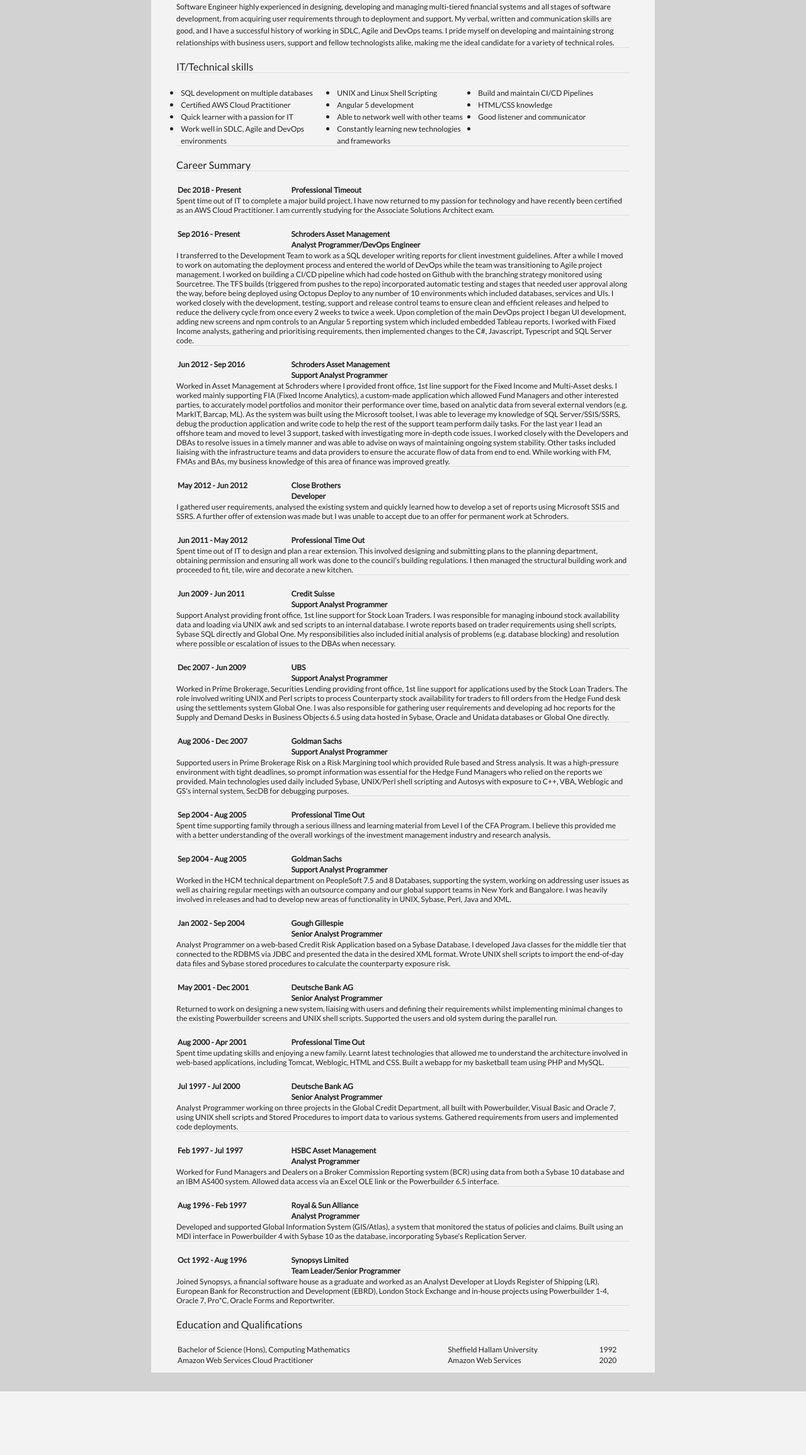
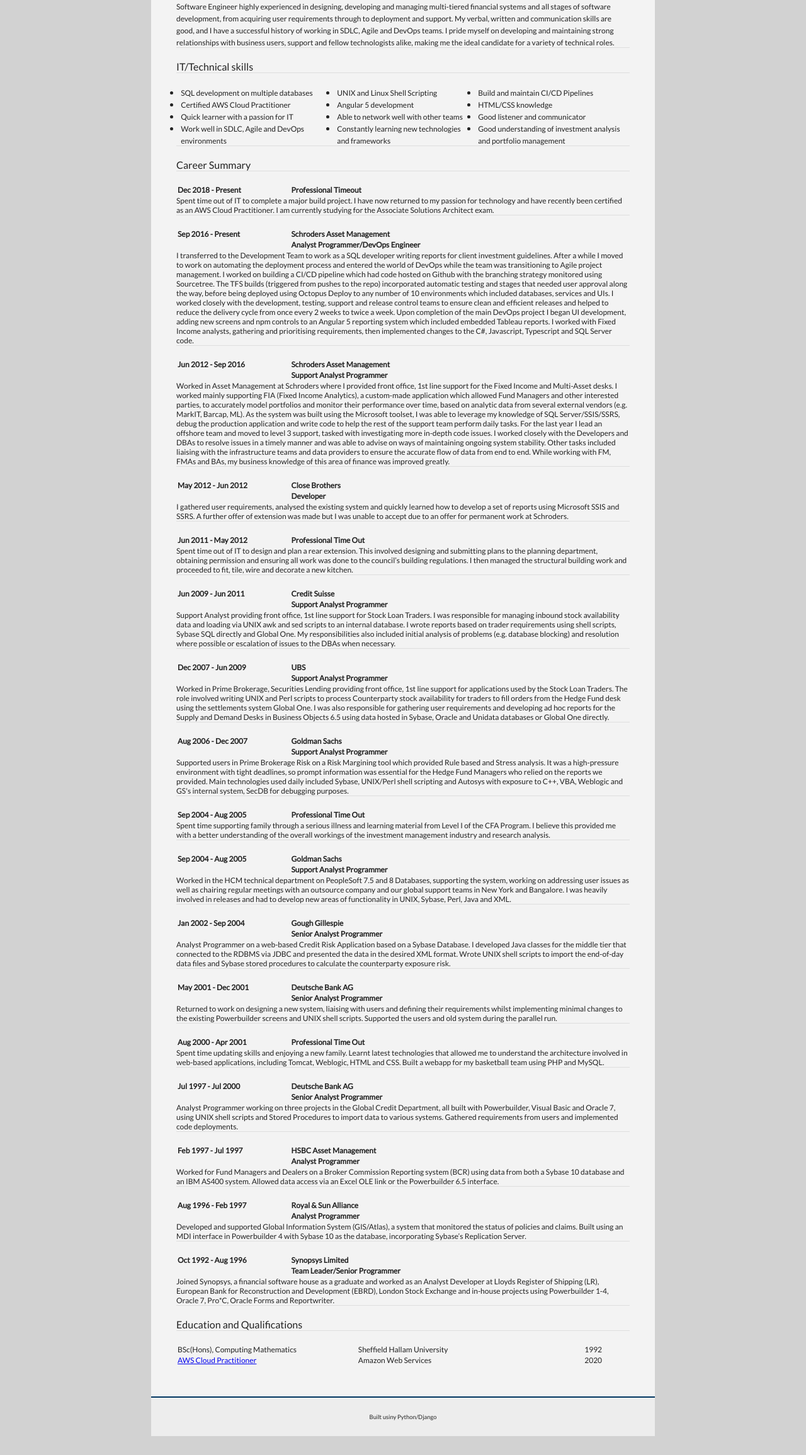
Before and after one commit to pinnocd/deancv, a Django app: page / in a window 1280 px wide. Shown: the part 247-2557 px from the top of the page at 63% size. Before the commit the page ends 2456 px from the top, so only its background shows below. Run offline with Django 3.2, Linux system fonts and the light colour scheme.

Commit message:
add bullet point and footer. open new tabs on clicking links

```diff
--- a/cvsite/templates/home.html
+++ b/cvsite/templates/home.html
@@ -15,25 +15,13 @@
 <body id="top">
 <div id="cv" class="instaFade">
 	<div class="mainDetails">
-
-		<!-- Nothing to see here>
-		<div id="headshot" class="quickFade">
-			<img src="{% static 'images/headshot.jpg' %}" alt="Dean Pinnock" />
-		</div>
-
-		<div id="name">
-			<h1 class="quickFade delayTwo">Dean Pinnock</h1>
-			<h2 class="quickFade delayThree">DevOps Engineer</h2>
-		</div>
-		<!-->
-
 		<div id="contactDetails" class="quickFade delayFour">
 			<ul>
 				<li style='font-size:12pt;font-weight:600;'>Dean Pinnock | DevOps Engineer</li>
 				<li>Location: London(NW7)</li>
 				<li>Telephone: 07710 557875</li>
 				<li>email: <a href="mailto:dean_pinnock@yahoo.com" target="_blank">dean_pinnock@yahoo.com</a></li>
-				<li><a href="https://www.linkedin.com/in/dean-pinnock-280a7821/">LinkedIn</a></li>
+				<li><a href="https://www.linkedin.com/in/dean-pinnock-280a7821/" target="_blank">LinkedIn</a></li>
 			</ul>
 		</div>
 		<div class="clear"></div>
@@ -123,7 +111,7 @@
 			</td>
 			<td width="34%" valign=top style='width:34.46%;padding:0cm 5.4pt 0cm 5.4pt'>
 			<ul style='margin-top:0cm' type=disc>
-				<li><span style='font-size:9.0pt;'></span></li>
+				<li><span style='font-size:9.0pt;'>Good understanding of investment analysis and portfolio management</span></li>
 			</ul>
 			</td>
 			</tr>
@@ -293,11 +281,23 @@
 	<section>
 		<span lang=EN-US style='font-size:9.0pt;'>
 			<table width='100%'>
-				<tr><td width="60%">Bachelor of Science (Hons), Computing Mathematics</td><td>Sheffield Hallam University</td><td>1992</td></tr>
-				<tr><td>Amazon Web Services Cloud Practitioner</td><td>Amazon Web Services</td><td>2020</td></tr>
+				<tr><td width="40%">BSc(Hons), Computing Mathematics</td><td>Sheffield Hallam University</td><td>1992</td></tr>
+				<tr>
+					<td><a href="https://www.certmetrics.com/amazon/public/badge.aspx?i=9&t=c&d=2020-02-06&ci=AWS00540871" target="_blank">
+					AWS Cloud Practitioner</a></td><td>Amazon Web Services</td><td>2020</td>
+				</tr>
 			</table>
+		</span>
 	</section>
 
-</div>
+	</div>
+	<div class="clear"></div>
+	<br>
+	<br>
 </body>
+<footer>
+	<div style='padding: 25px 35px;background: #ededed;border-top: 2px solid #003660;'>
+		<div style='font-size:7pt;font-weight:400;text-align: center;'>Built usiny Python/Django</div>
+	</div>
+</footer>
 </html>
--- a/static/css/style.css
+++ b/static/css/style.css
@@ -41,6 +41,11 @@
 .mainDetails {
 	padding: 25px 35px;
 	border-bottom: 2px solid #003660;
+	background: #ededed;
+}
+
+.footerDetails {
+	padding: 25px 35px;
 	background: #ededed;
 }
 
```
